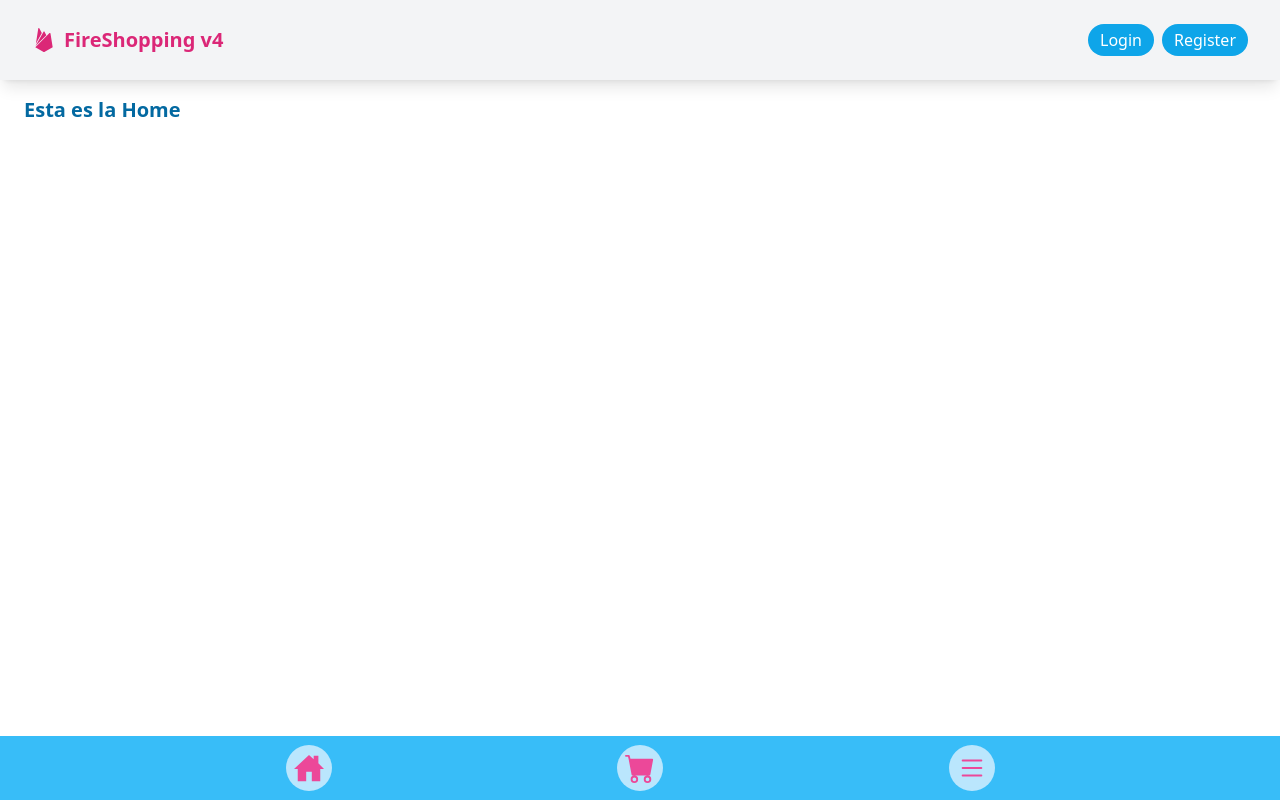
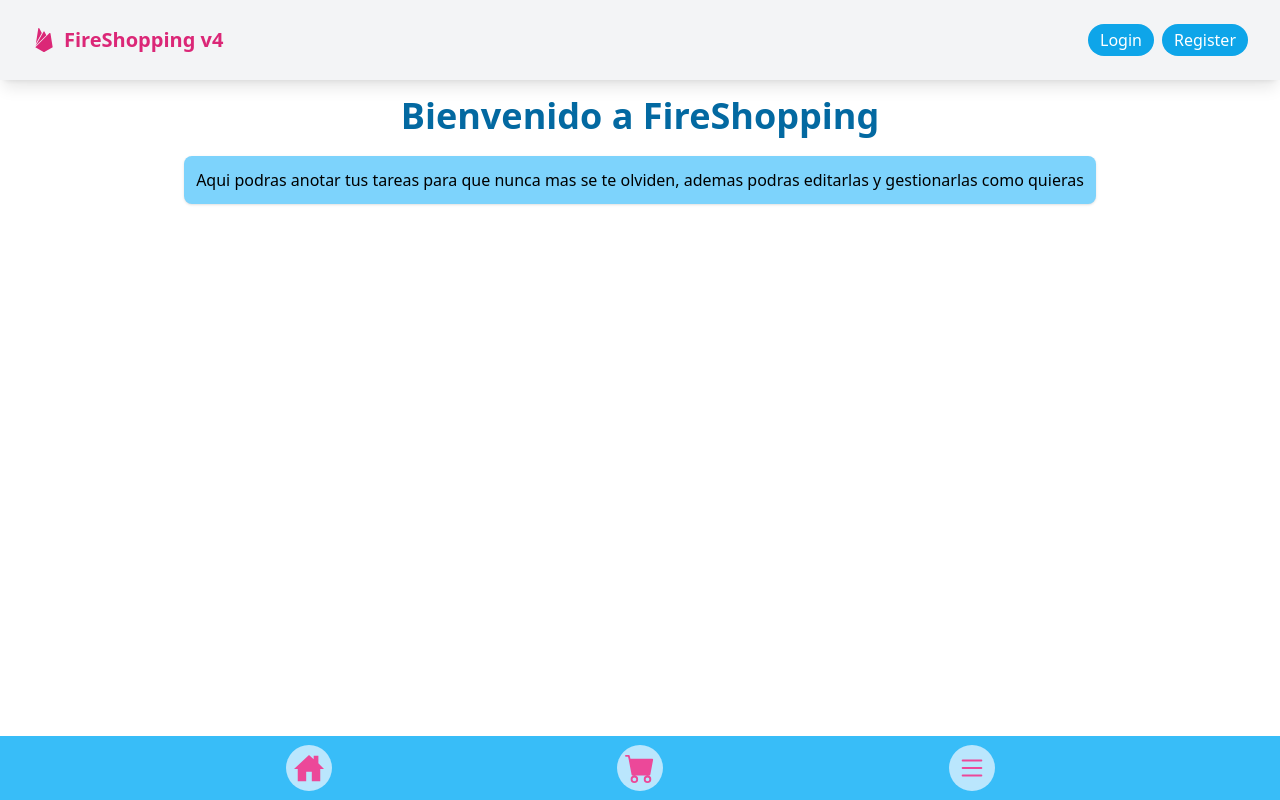
Before and after one commit to faster27/firebase-shopping, a React (Create React App) app: page / in a window 1280 px wide. Built offline with nearby package versions, Linux system fonts and the light colour scheme; no server answers.

Commit message:
Cambio de la home

```diff
--- a/src/routes/Home.jsx
+++ b/src/routes/Home.jsx
@@ -2,8 +2,12 @@ import React from 'react'
 
 const Home = () => {
   return (
-    <div>
-        <h1 className='text-xl font-semibold text-sky-700'>Esta es la Home</h1>
+    <div className='items-center flex flex-col'>
+        <h1 className='text-4xl font-semibold text-sky-700'>Bienvenido a FireShopping</h1>
+        <div className='shadow bg-sky-300 rounded-lg py-3 px-3 mt-5'>
+          <p>Aqui podras anotar tus tareas para que nunca mas se te olviden, ademas podras editarlas y gestionarlas como
+          quieras</p>
+        </div>
     </div>
   )
 }
```
